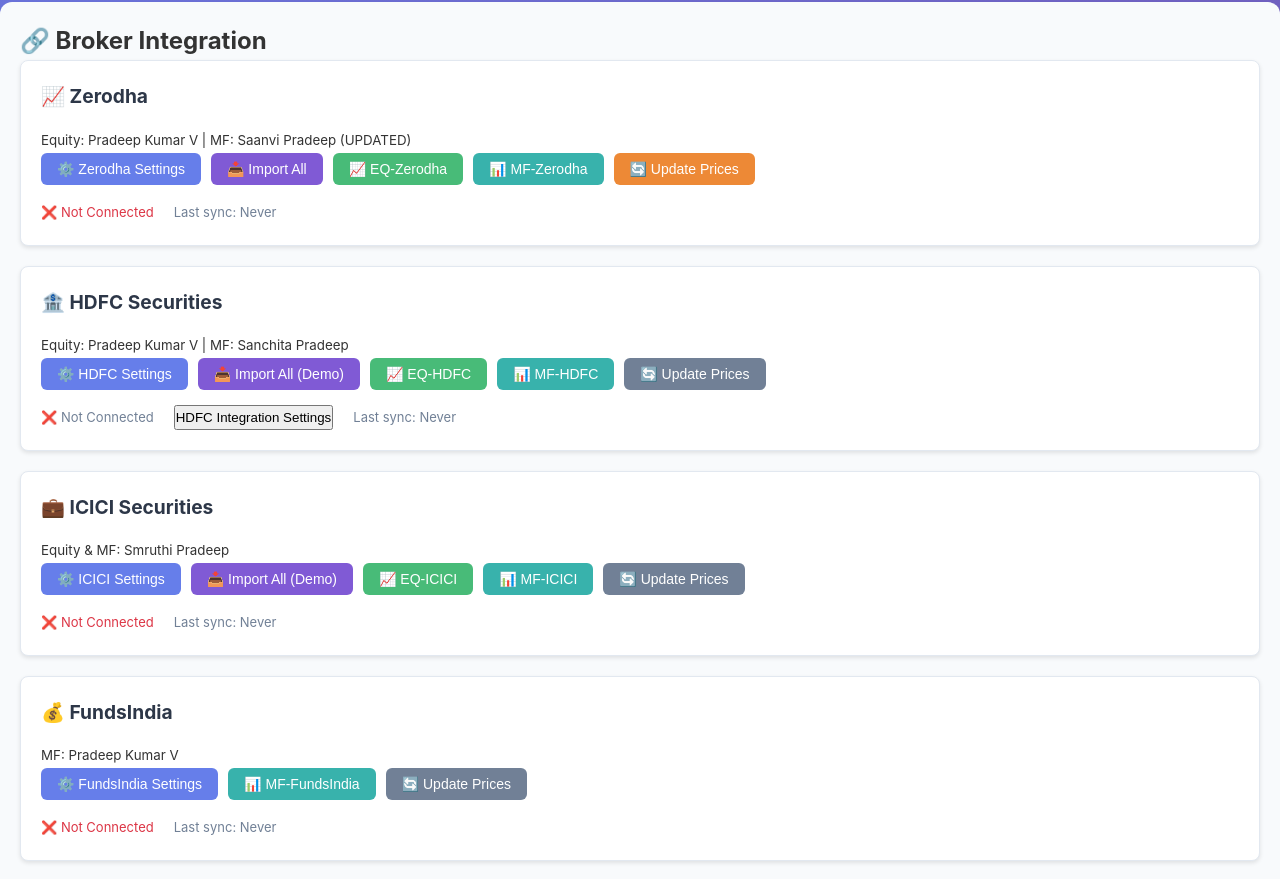
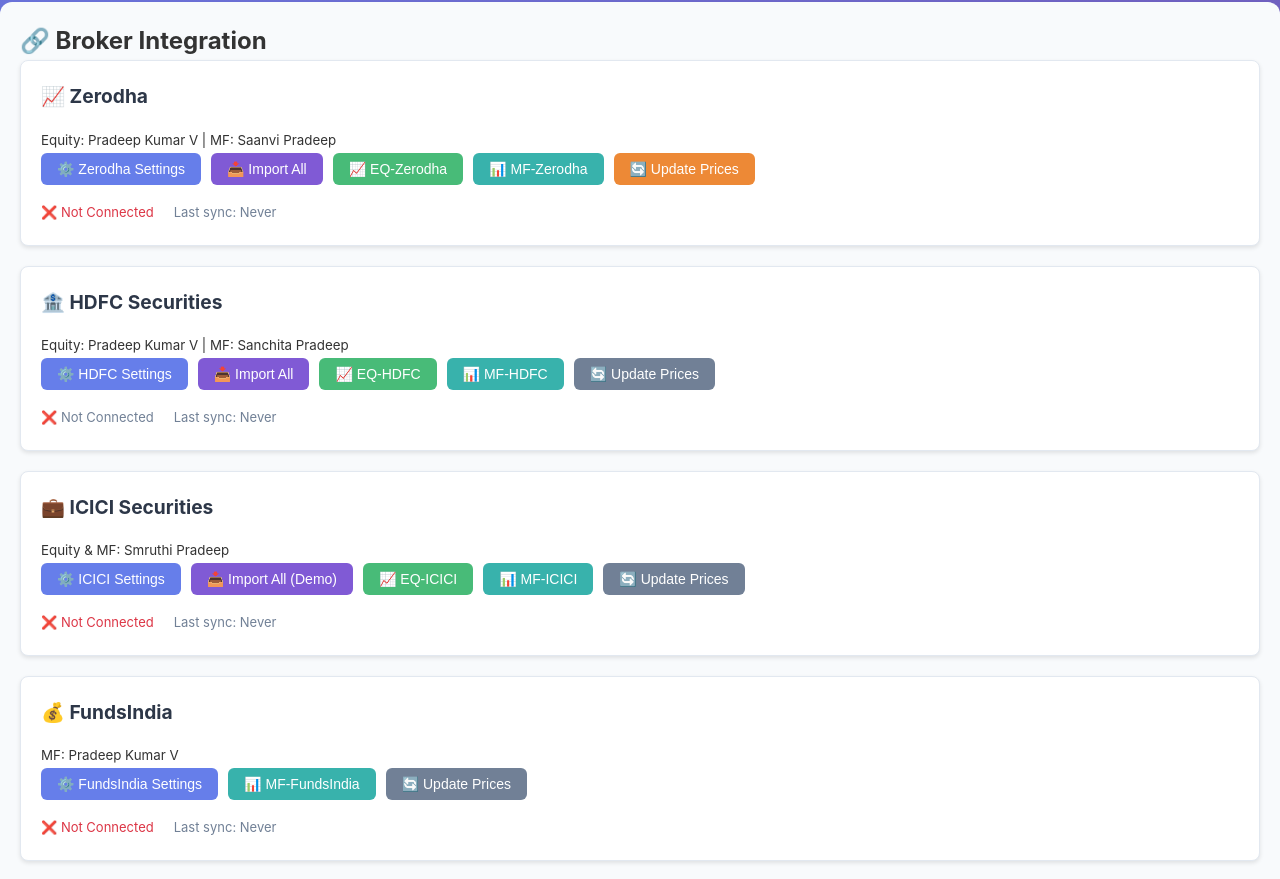
Before and after one commit to pradeepkumarv/family-investment-dashboard, a website: page index.html in a window 1280 px wide. Shown: the part 818-1697 px from the top of the page. Drawn offline with nearby package versions, Linux system fonts and the light colour scheme.

Commit message:
Update index.html

```diff
--- a/index.html
+++ b/index.html
@@ -2351,7 +2351,7 @@
     <div class="broker-card">
         <h3>📈 Zerodha</h3>
         <div class="account-mapping">
-            <small>Equity: Pradeep Kumar V | MF: Saanvi Pradeep (UPDATED)</small>
+            <small>Equity: Pradeep Kumar V | MF: Saanvi Pradeep </small>
         </div>
         <div class="broker-buttons">
             <button class="btn btn-primary" onclick="showZerodhaSettings()" title="Configure Zerodha settings">
@@ -2387,7 +2387,7 @@
                 ⚙️ HDFC Settings
             </button>
             <button class="btn btn-success" onclick="hdfcImportAll()" title="Import both equity and MF from HDFC Securities" style="background: #805ad5;">
-                📥 Import All (Demo)
+                📥 Import All
             </button>
             <button class="btn btn-success" onclick="hdfcImportEquity()" title="Import equity holdings from HDFC Securities">
                 📈 EQ-HDFC
@@ -2401,7 +2401,6 @@
         </div>
         <div id="hdfc-status" class="status-display">
             <span id="hdfc-connection-status">❌ Not Connected</span>
-            <button onclick="showHDFCSettings()">HDFC Integration Settings</button>
             <span id="hdfc-last-sync">Last sync: Never</span>
         </div>
     </div>
```
